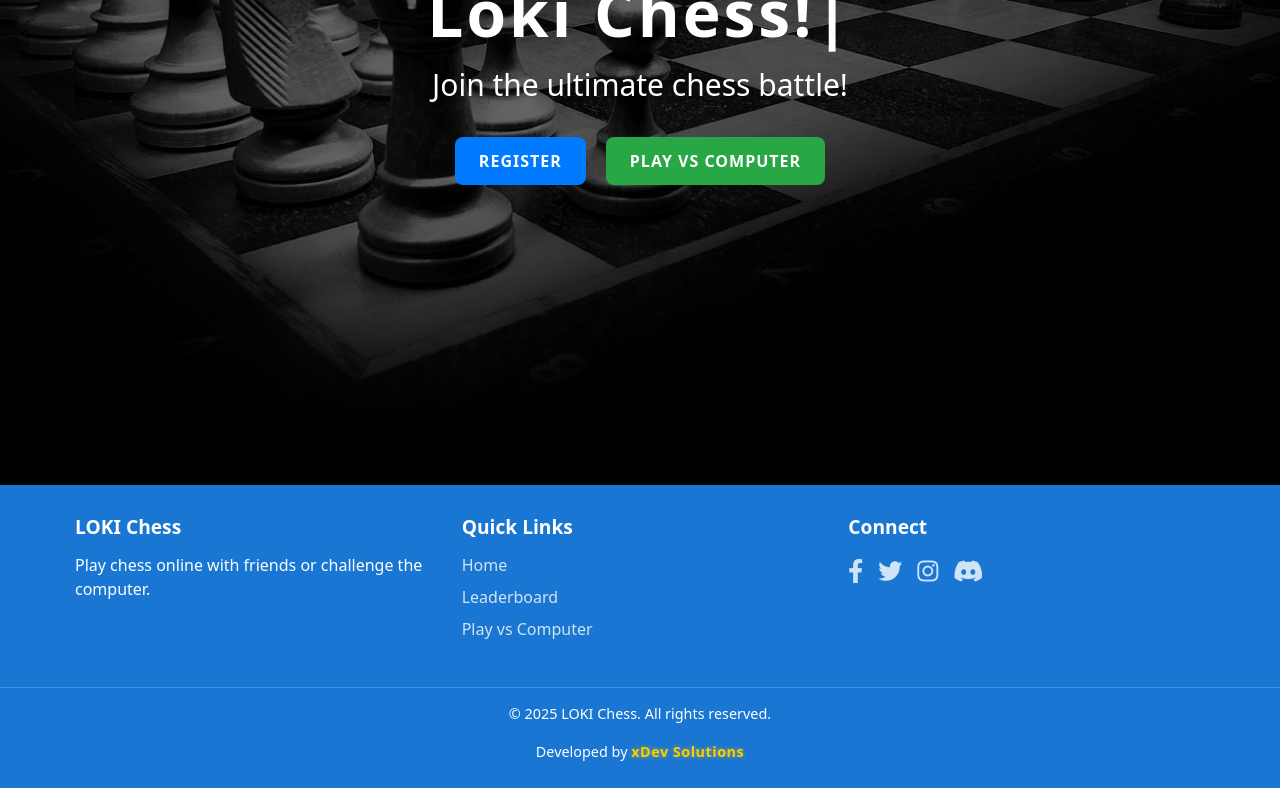
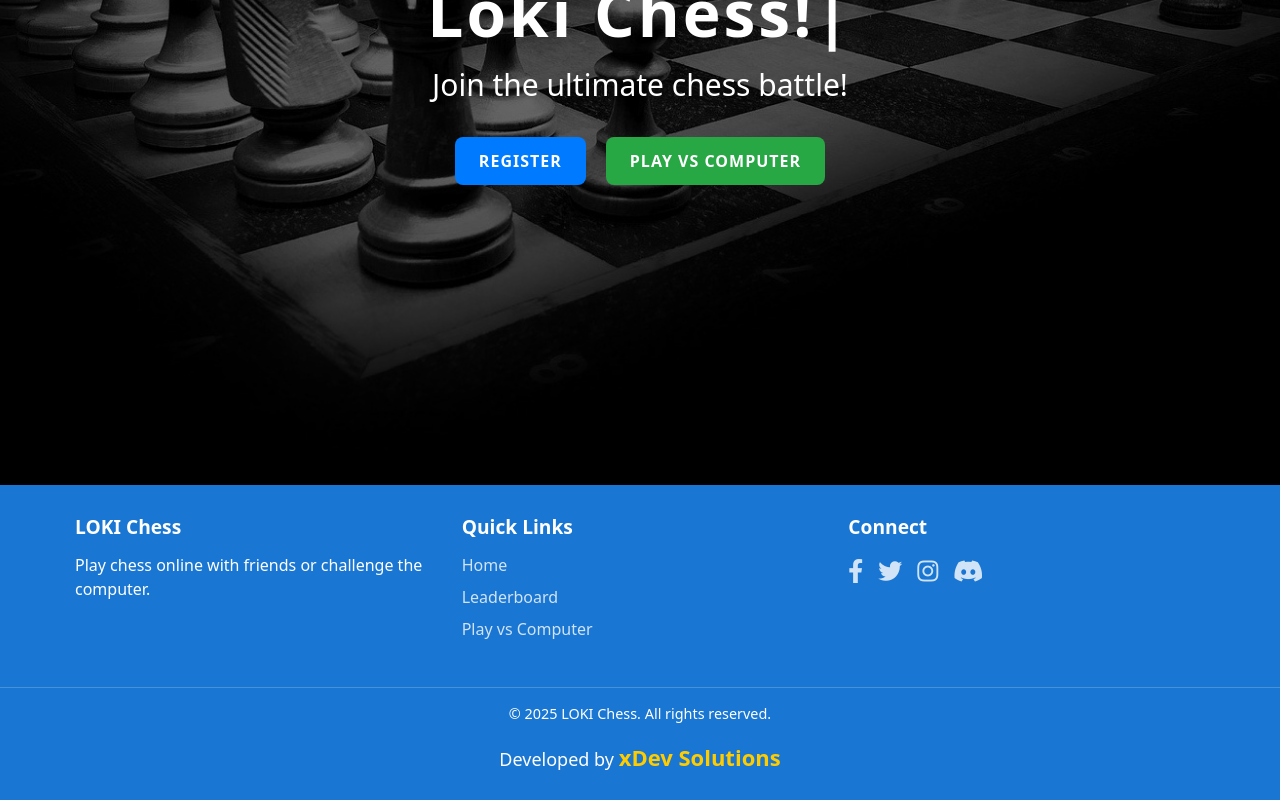
Before and after one commit to tilak318/ChessChamp-Backend, a React (Create React App) app in the folder client/: page / in a window 1280 px wide. Shown: the part 399-1199 px from the top of the page. Built offline with nearby package versions, Linux system fonts and the light colour scheme; no server answers.

Commit message:
Your commit message here

```diff
--- a/client/src/components/Footer.js
+++ b/client/src/components/Footer.js
@@ -31,7 +31,7 @@ function Footer() {
             </div>
             <div className="footer-bottom">
                 <p>&copy; {currentYear} LOKI Chess. All rights reserved.</p>
-                <p>Developed by <a href="https://xdev.onrender.com/" target="_blank" rel="noopener noreferrer" className="developer-name">xDev Solutions</a></p>
+                <p className='developed'>Developed by <a href="https://xdev.onrender.com/" target="_blank" rel="noopener noreferrer" className="developer-name">xDev Solutions</a></p>
             </div>
         </footer>
     );
--- a/client/src/style.css
+++ b/client/src/style.css
@@ -676,23 +676,22 @@ a:hover {
   margin-top: 10px;
   font-size: 0.9rem;
 }
-
+.developed{
+  font-size: large;
+}
 .developer-credit {
-  font-size: 1.4rem;
-  margin-top: 10px;
+  font-size: 2rem; /* Increased font size */
+  margin-top: 15px;
+  padding: 10px 0;
 }
 .developer-name {
   color: #ffcc00;
-  font-weight: bold;
-  text-shadow: 0 0 5px rgba(255, 204, 0, 0.5);
-  transition: all 0.3s ease;
-  letter-spacing: 0.5px;
+  font-size: 22px;
+  font-weight: 700;
 }
 
 .developer-name:hover {
-  color: #ffdd44;
-  text-decoration: underline;
-  text-shadow: 0 0 8px rgba(255, 221, 68, 0.8);
+color: #662424;
 }
 
 
```
Also changed, not shown: tailwind.config.js (deleted, +0 -10 lines), 1 other file (tests, documents, lock files or other folders).
